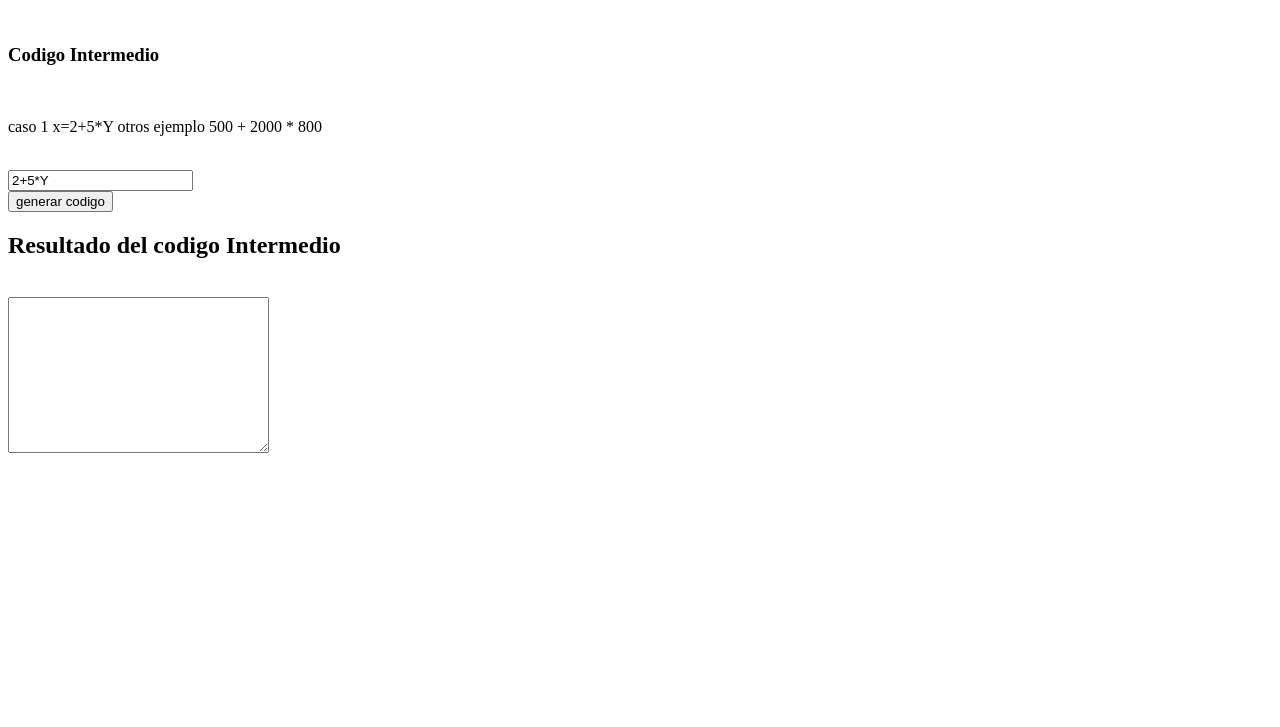
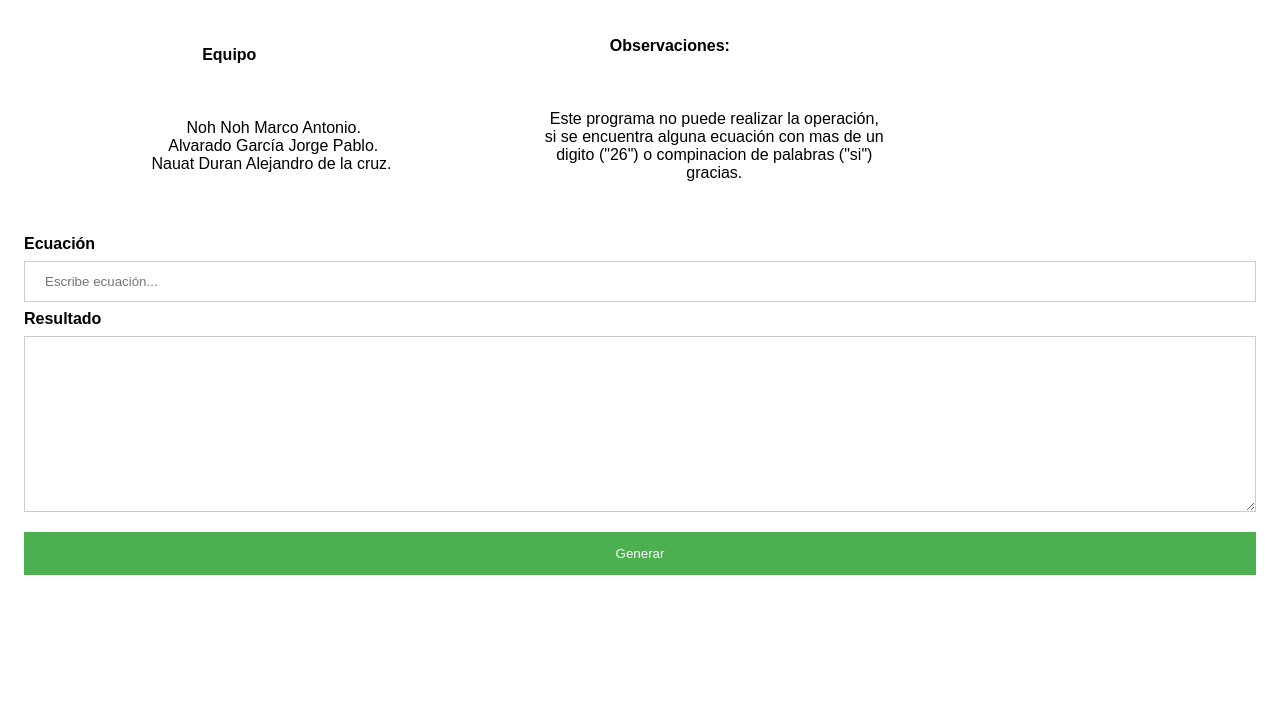
Before and after one commit to 14AlejandroNauatDuran/lenguajeAutomatasII, a plain HTML site: page UNIDAD_2/index.html in a window 1280 px wide. Shown: the part 73-800 px from the top of the page. Drawn offline with Linux system fonts and the light colour scheme.

Commit message:
Update Avanzado

```diff
--- a/UNIDAD_2/index.html
+++ b/UNIDAD_2/index.html
@@ -1,33 +1,91 @@
 <!DOCTYPE html>
-<html lang="en">
+<html>
+<head>
+<meta name="viewport" content="width=device-width, initial-scale=1.0">
+<style>
+body {font-family: Arial, Helvetica, sans-serif;}
 
-<head>
-    <meta charset="UTF-8">
-    <meta name="viewport" content="width=device-width, initial-scale=1.0">
-    <title>Codigo</title>
-    <script src="OPERACIONES/SELECTOR.JS"></script>
+.centrado{
+    text-align: center;
+}
+.w{
+    width: 49%;
+}
+/* Full-width input fields */
+input, textarea {
+  width: 100%;
+  padding: 12px 20px;
+  margin: 8px 0;
+  display: inline-block;
+  border: 1px solid #ccc;
+  box-sizing: border-box;
+}
+
+/* Set a style for all buttons */
+button {
+  background-color: #4CAF50;
+  color: white;
+  padding: 14px 20px;
+  margin: 8px 0;
+  border: none;
+  cursor: pointer;
+  width: 100%;
+}
+
+button:hover {
+  opacity: 0.8;
+}
+/* Center the image and position the close button */
+.container {
+  padding: 16px;
+}
+pre{
+    font-family:Arial ;
+}
+</style>
+<script src="OPERACIONES/SELECTOR.JS"></script>
 </head>
-
 <body>
-    <div>
-        <h1>Lenguaje y Automatas</h1><br>
-        <h3>Codigo Intermedio</h3><br>
-    </div>
-    <div>
-        <p>caso 1 x=2+5*Y
-            otros ejemplo 500 + 2000 * 800
-
-        </p><br>
-    </div>
-    <div>
-        <input type="text" name="Dato" id='ecu'value= "2+5*Y"><br>
-        <button onclick= "EcuArit()">generar codigo</button><br>
-    </div>
-    <div>
-        <h2>Resultado del codigo Intermedio</h2><br>
-        <textarea name="" id='para' cols="30" rows="10"></textarea>
+    <div class="centrado">
+        <h2>Generación de codigo intermedio triplos</h2><br>
+        <div>
+            <table>
+                <td class="w">
+                    <h4>Equipo</h4><br>
+                    <pre>
+                    Noh Noh Marco Antonio.
+                    Alvarado García Jorge Pablo.
+                    Nauat Duran Alejandro de la cruz.
+                    </pre>
+                </td>
+                <td class="w">
+                    <h4>Observaciones:</h4><br>
+                    <pre>
+                    Este programa no puede realizar la operación,
+                    si se encuentra alguna ecuación con mas de un
+                    digito ("26") o compinacion de palabras ("si")
+                    gracias.
+                    </pre>
+                </td>
+            </table>
+        </div>
     </div>
 
+
+
+<div >
+    <div class="container" id = "e">
+      <label ><b>Ecuación</b></label>
+      <input type="text"  placeholder="Escribe ecuación..." name="ecuacion" id="ecu" required>
+
+      <label ><b>Resultado</b></label>
+      <textarea type="text" rows="10" name="RESULT" id="para"></textarea>
+
+         <button onclick="EcuAritAvanzado()">Generar</button>
+
+    </div>
+
+</div>
+
 </body>
-
 </html>
```
